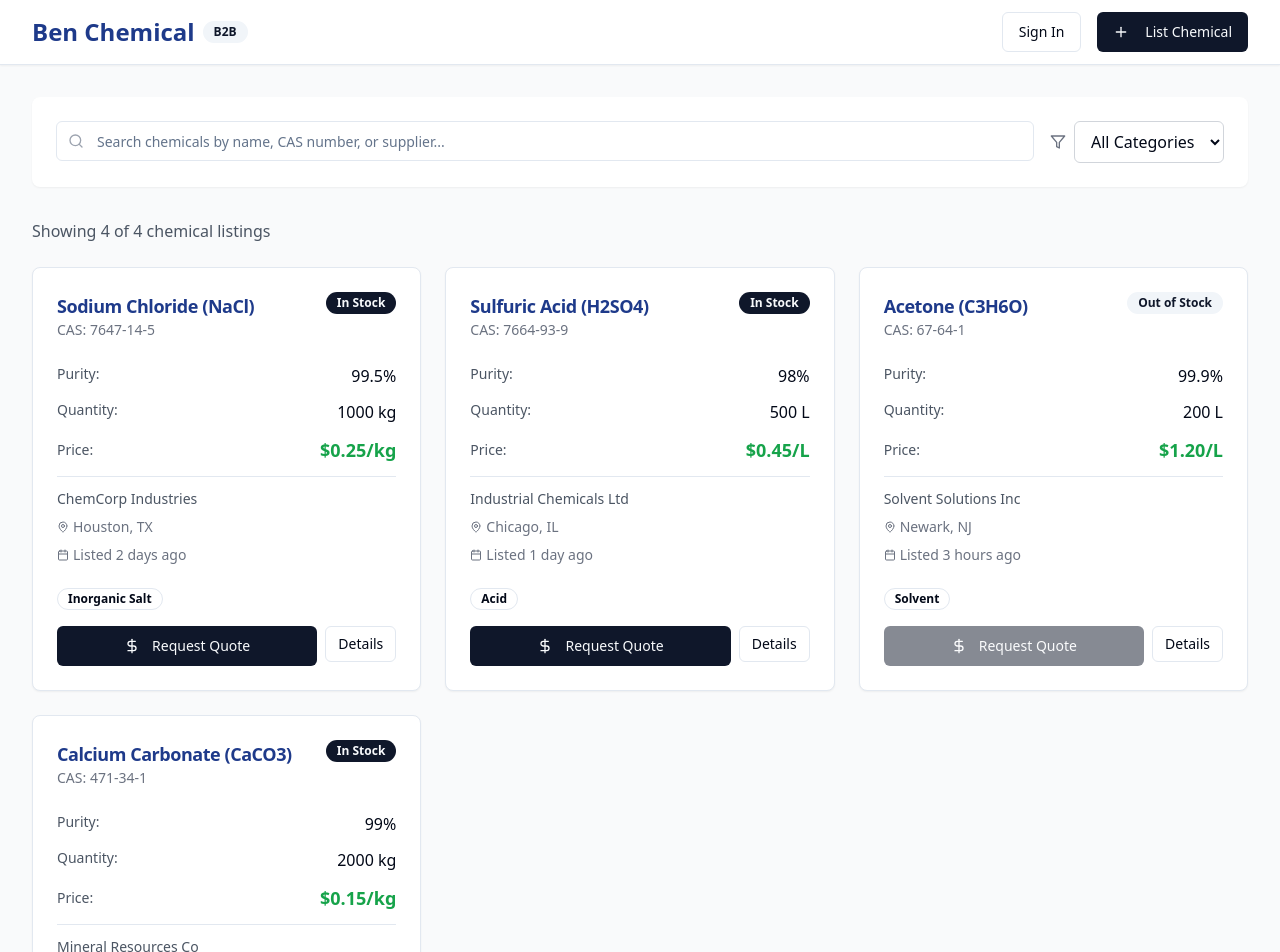
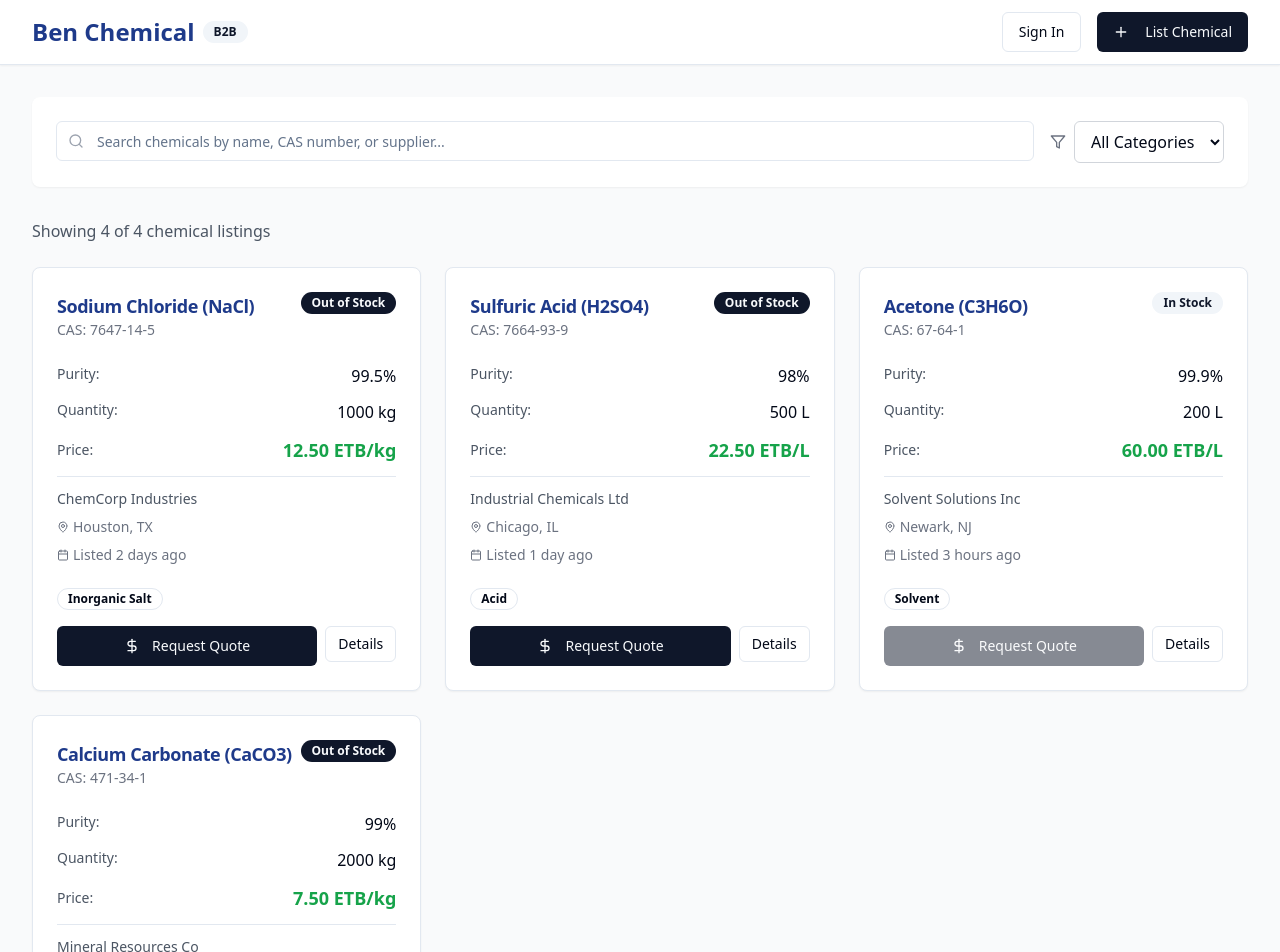
Before and after one commit to 2ZTop/chem-peer-web, a React (Vite) app: page / in a window 1280 px wide. Shown: the top 952 px of the page. Built offline with nearby package versions, Linux system fonts and the light colour scheme.

Commit message:
Change dollar signs to ETB
Replaces all instances of "$0.25/kg" with "ETB0.25/kg" and similar.

```diff
--- a/src/pages/Index.tsx
+++ b/src/pages/Index.tsx
@@ -16,7 +16,7 @@ const Index = () => {
       name: "Sodium Chloride (NaCl)",
       purity: "99.5%",
       quantity: "1000 kg",
-      price: "$0.25/kg",
+      price: "12.50 ETB/kg",
       supplier: "ChemCorp Industries",
       location: "Houston, TX",
       category: "Inorganic Salt",
@@ -29,7 +29,7 @@ const Index = () => {
       name: "Sulfuric Acid (H2SO4)",
       purity: "98%",
       quantity: "500 L",
-      price: "$0.45/L",
+      price: "22.50 ETB/L",
       supplier: "Industrial Chemicals Ltd",
       location: "Chicago, IL",
       category: "Acid",
@@ -42,7 +42,7 @@ const Index = () => {
       name: "Acetone (C3H6O)",
       purity: "99.9%",
       quantity: "200 L",
-      price: "$1.20/L",
+      price: "60.00 ETB/L",
       supplier: "Solvent Solutions Inc",
       location: "Newark, NJ",
       category: "Solvent",
@@ -55,7 +55,7 @@ const Index = () => {
       name: "Calcium Carbonate (CaCO3)",
       purity: "99%",
       quantity: "2000 kg",
-      price: "$0.15/kg",
+      price: "7.50 ETB/kg",
       supplier: "Mineral Resources Co",
       location: "Phoenix, AZ",
       category: "Carbonate",
@@ -148,7 +148,7 @@ const Index = () => {
                     </CardDescription>
                   </div>
                   <Badge variant={chemical.inStock ? "default" : "secondary"}>
-                    {chemical.inStock ? "In Stock" : "Out of Stock"}
+                    {chemical.inStock ? "Out of Stock" : "In Stock"}
                   </Badge>
                 </div>
               </CardHeader>
```
